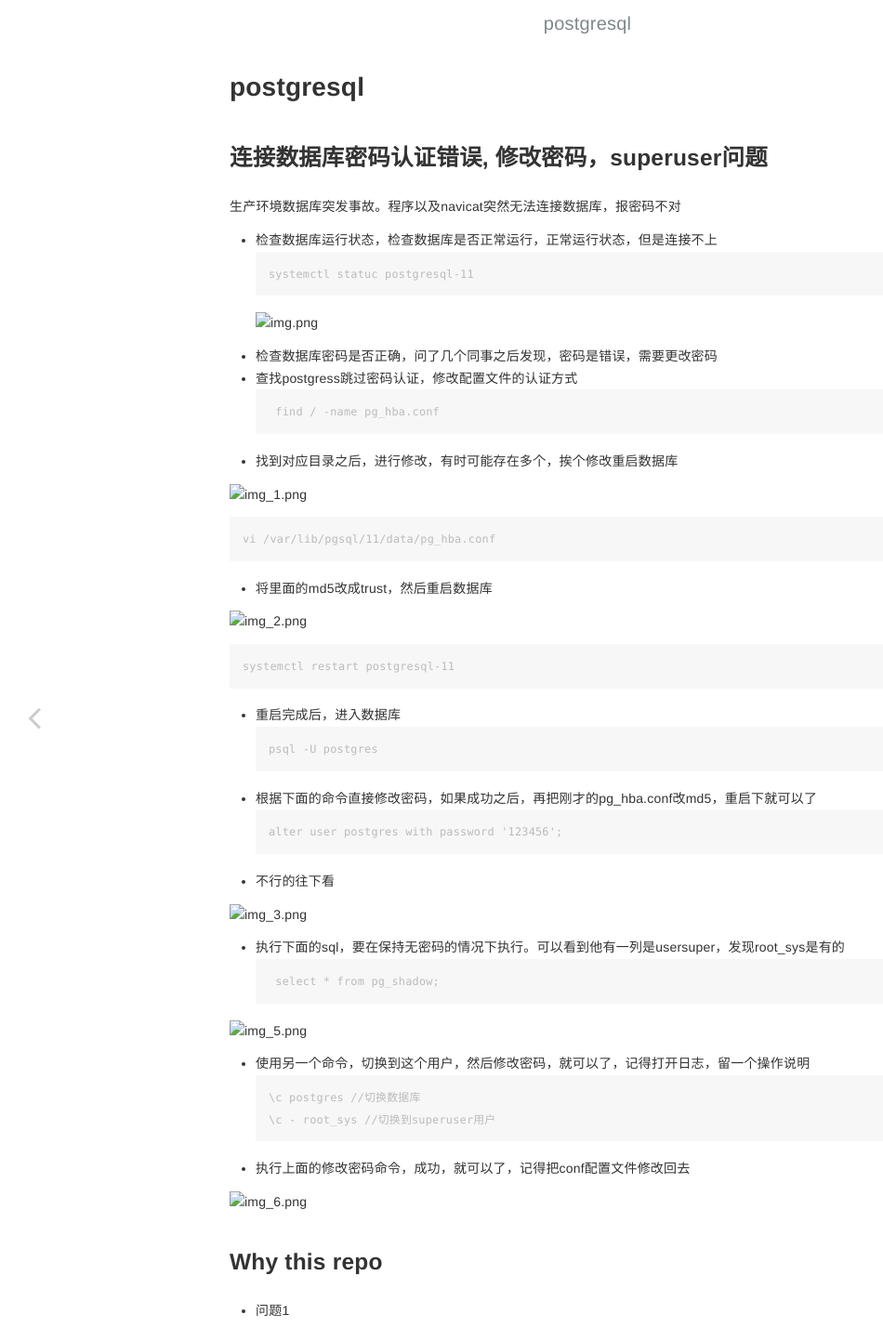
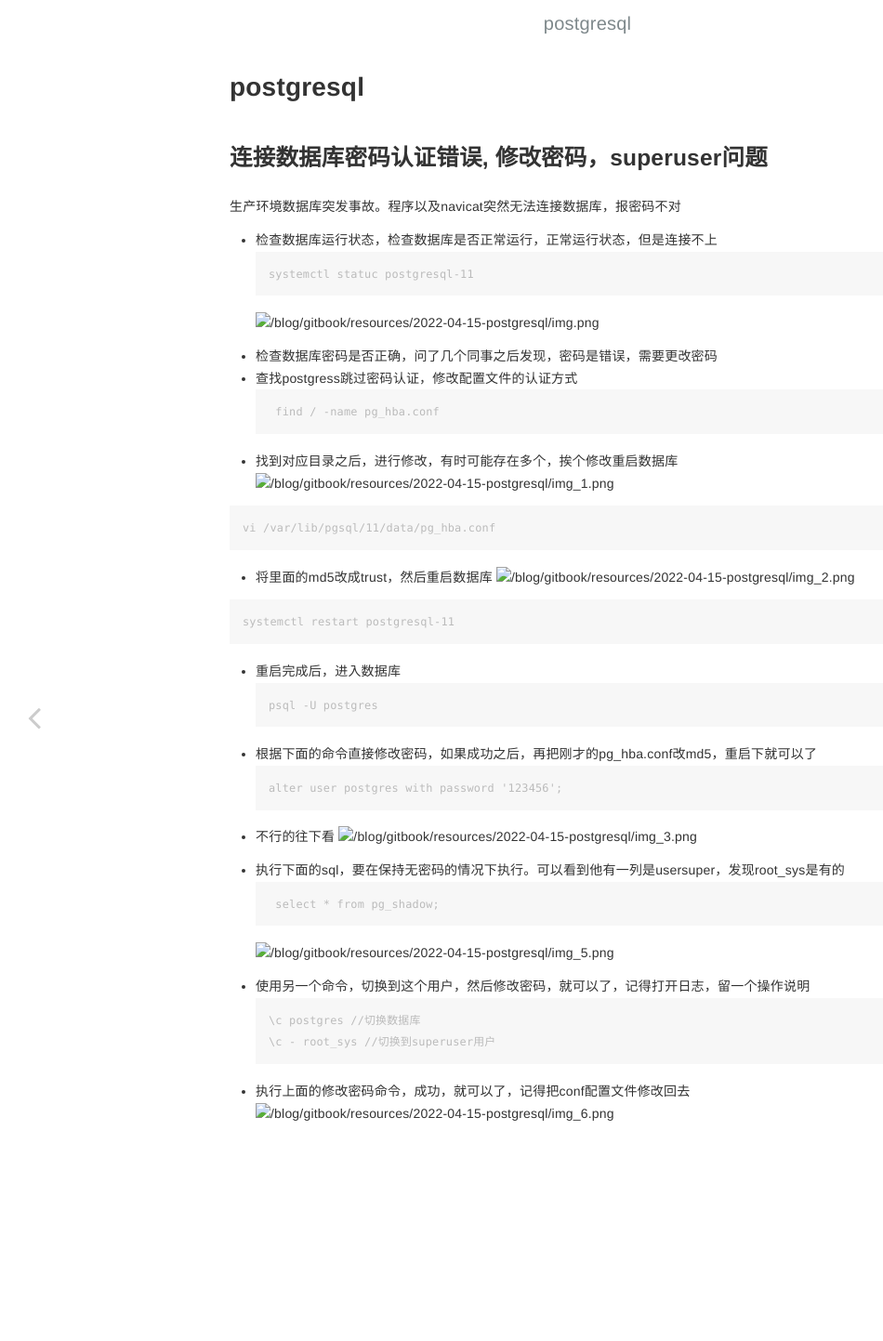
Before and after one commit to liangkuaiqianderoubaozi/blog, a Jekyll site: the page built from _posts/2022-04-15-postgresql.md, in a window 1280 px wide. Shown: the whole page at 93% size, without its empty margins (8-958 px from the left). Built offline with Jekyll 4.4.1, drawn with Linux system fonts in a browser that asks for light colours.

Commit message:
pgsql补充

```diff
--- a/_posts/2022-04-15-postgresql.md
+++ b/_posts/2022-04-15-postgresql.md
@@ -14,23 +14,21 @@ layout: post
 ~~~
 systemctl statuc postgresql-11
 ~~~
-![img.png](img.png)
+![{{site.baseurl}}/gitbook/resources/2022-04-15-postgresql/img.png](img.png)
 - 检查数据库密码是否正确，问了几个同事之后发现，密码是错误，需要更改密码
 - 查找postgress跳过密码认证，修改配置文件的认证方式
 ~~~
  find / -name pg_hba.conf
 ~~~
 - 找到对应目录之后，进行修改，有时可能存在多个，挨个修改重启数据库
-
-![img_1.png](img_1.png)
+  ![{{site.baseurl}}/gitbook/resources/2022-04-15-postgresql/img_1.png](img_1.png)
 
 ~~~
 vi /var/lib/pgsql/11/data/pg_hba.conf
 ~~~
 
 - 将里面的md5改成trust，然后重启数据库
-
-![img_2.png](img_2.png)
+  ![{{site.baseurl}}/gitbook/resources/2022-04-15-postgresql/img_2.png](img_2.png)
 
 ~~~
 systemctl restart postgresql-11
@@ -43,17 +41,14 @@ psql -U postgres
 ~~~
 alter user postgres with password '123456';
 ~~~
-
 - 不行的往下看
-
-![img_3.png](img_3.png)
+  ![{{site.baseurl}}/gitbook/resources/2022-04-15-postgresql/img_3.png](img_3.png)
 
 - 执行下面的sql，要在保持无密码的情况下执行。可以看到他有一列是usersuper，发现root_sys是有的
 ~~~
  select * from pg_shadow;
 ~~~
-
-![img_5.png](img_5.png)
+![{{site.baseurl}}/gitbook/resources/2022-04-15-postgresql/img_5.png](img_5.png)
 
 - 使用另一个命令，切换到这个用户，然后修改密码，就可以了，记得打开日志，留一个操作说明
 ~~~
@@ -61,9 +56,4 @@ alter user postgres with password '123456';
 \c - root_sys //切换到superuser用户
 ~~~
 - 执行上面的修改密码命令，成功，就可以了，记得把conf配置文件修改回去
-
-![img_6.png](img_6.png)
-
-Why this repo
--------------
-- 问题1
+  ![{{site.baseurl}}/gitbook/resources/2022-04-15-postgresql/img_6.png](img_6.png)
```
Also changed, not shown: gitbook/resources/2022-04-15-postgresql/img.png (renamed from _posts/img.png), gitbook/resources/2022-04-15-postgresql/img_1.png (renamed from _posts/img_1.png), gitbook/resources/2022-04-15-postgresql/img_2.png (renamed from _posts/img_2.png), gitbook/resources/2022-04-15-postgresql/img_3.png (renamed from _posts/img_3.png), gitbook/resources/2022-04-15-postgresql/img_4.png (renamed from _posts/img_4.png), gitbook/resources/2022-04-15-postgresql/img_5.png (renamed from _posts/img_5.png), gitbook/resources/2022-04-15-postgresql/img_6.png (renamed from _posts/img_6.png).
